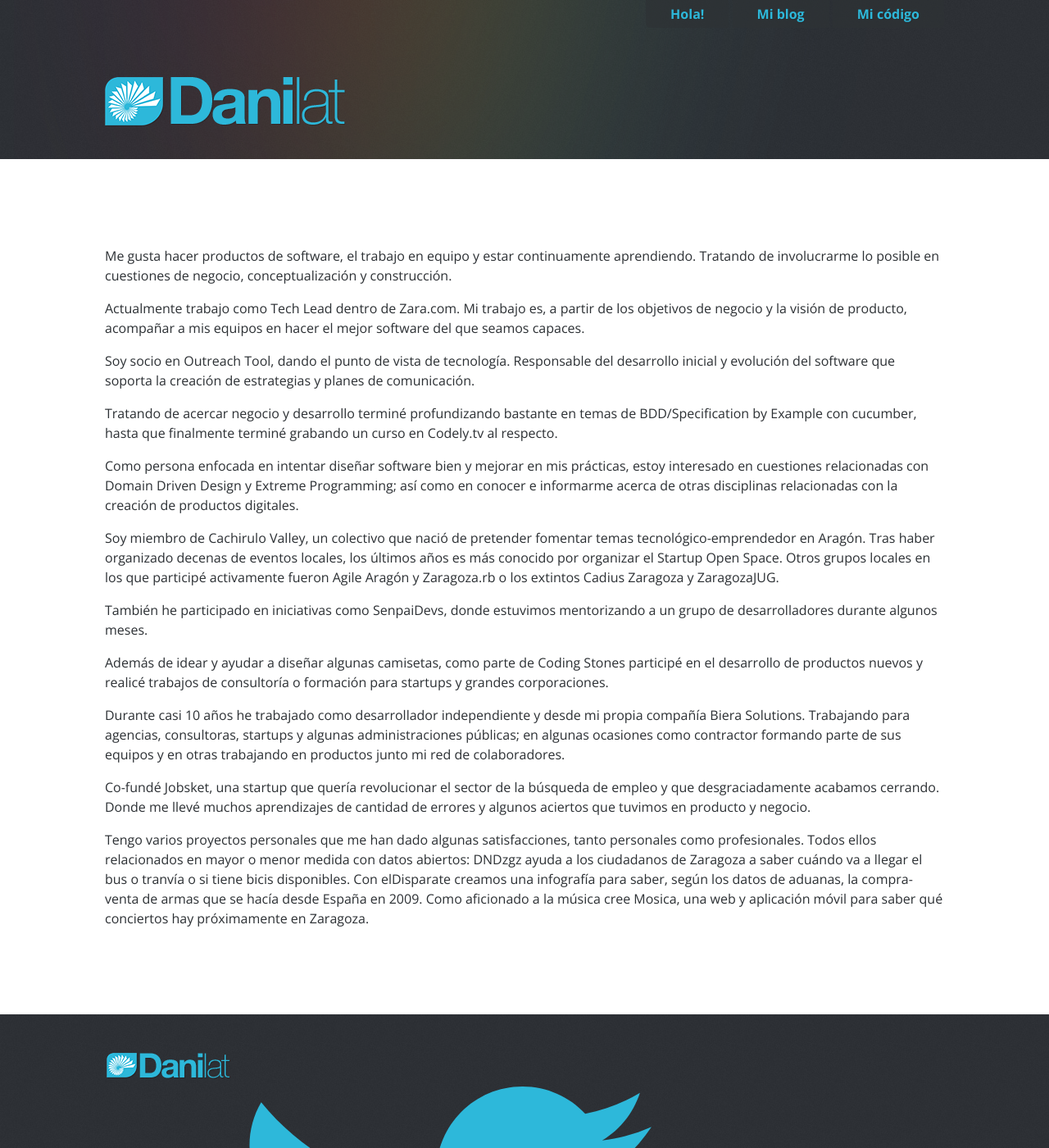
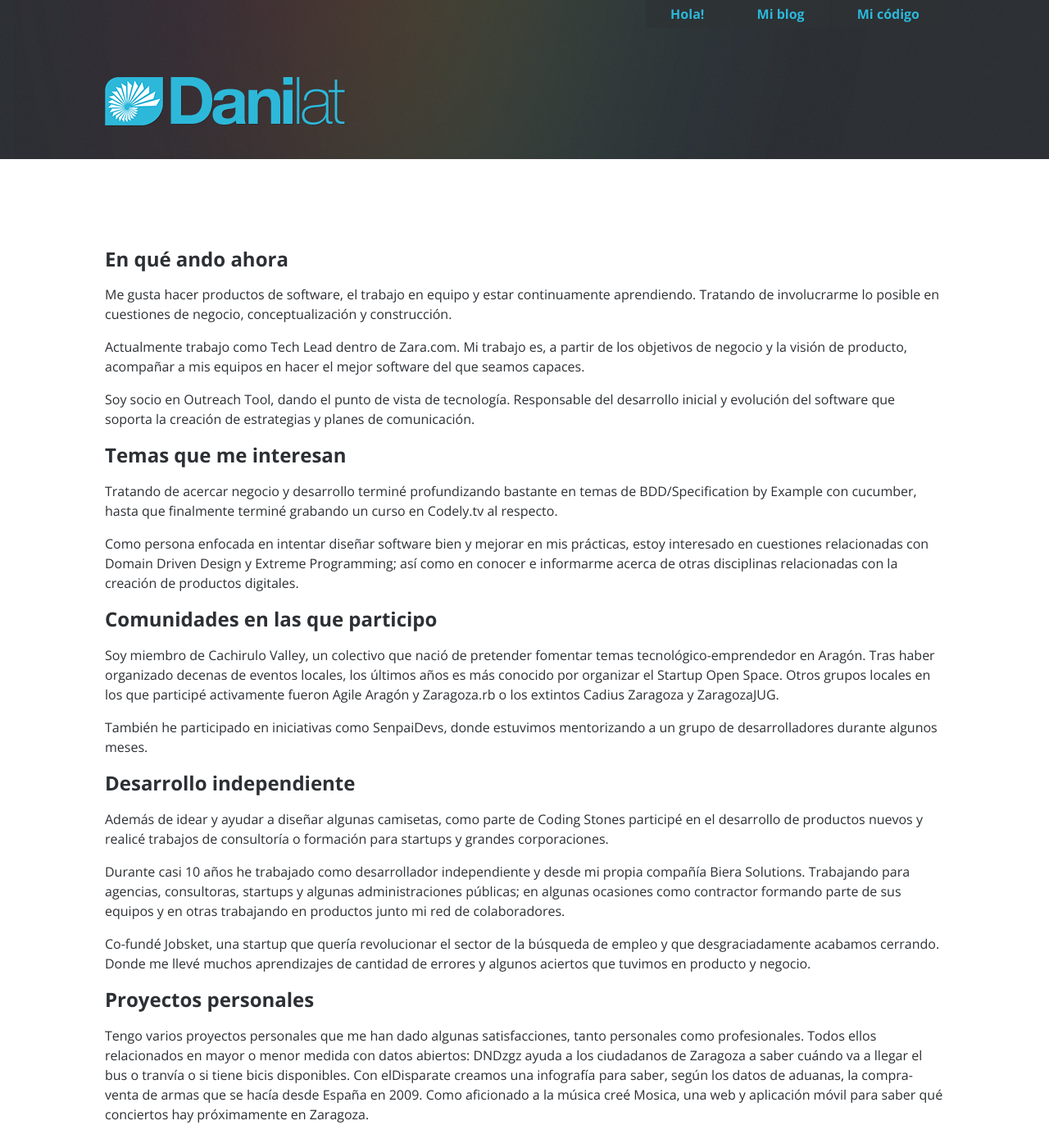
Before and after one commit to danilat/danilat.github.io, a Jekyll site: the page built from index.html, in a window 1280 px wide and 1400 px high. Shown: the whole window at 82% size. Built offline with Jekyll 4.4.1, drawn with Linux system fonts in a browser that asks for light colours; comment, search, counter and statistics services are not loaded.

Commit message:
Separación del contenido por apartados en la intro

```diff
--- a/index.html
+++ b/index.html
@@ -2,27 +2,37 @@
 layout: one_column
 ---
 
-<article class="intro">
-<p>Me gusta hacer productos de software, el trabajo en equipo y estar continuamente aprendiendo. Tratando de involucrarme lo posible en cuestiones de negocio, conceptualización y construcción.</p>
+<section class="intro">
 
-<p>Actualmente trabajo como Tech Lead dentro de Zara.com. Mi trabajo es, a partir de los objetivos de negocio y la visión de producto, acompañar a mis equipos en hacer el mejor software del que seamos capaces.</p>
+    <article>
+        <h2>En qué ando ahora</h2>
+        <p>Me gusta hacer productos de software, el trabajo en equipo y estar continuamente aprendiendo. Tratando de involucrarme lo posible en cuestiones de negocio, conceptualización y construcción.</p>
+        <p>Actualmente trabajo como Tech Lead dentro de Zara.com. Mi trabajo es, a partir de los objetivos de negocio y la visión de producto, acompañar a mis equipos en hacer el mejor software del que seamos capaces.</p>
+        <p>Soy socio en Outreach Tool, dando el punto de vista de tecnología. Responsable del desarrollo inicial y evolución del software que soporta la creación de estrategias y planes de comunicación.</p>
+    </article>
 
-<p>Soy socio en Outreach Tool, dando el punto de vista de tecnología. Responsable del desarrollo inicial y evolución del software que soporta la creación de estrategias y planes de comunicación.</p>
+    <article>
+        <h2>Temas que me interesan</h2>
+        <p>Tratando de acercar negocio y desarrollo terminé profundizando bastante en temas de BDD/Specification by Example con cucumber, hasta que finalmente terminé grabando un curso en Codely.tv al respecto.</p>
+        <p>Como persona enfocada en intentar diseñar software bien y mejorar en mis prácticas, estoy interesado en cuestiones relacionadas con Domain Driven Design y Extreme Programming; así como en conocer e informarme acerca de otras disciplinas relacionadas con la creación de productos digitales. </p>
+    </article>
 
-<p>Tratando de acercar negocio y desarrollo terminé profundizando bastante en temas de BDD/Specification by Example con cucumber, hasta que finalmente terminé grabando un curso en Codely.tv al respecto.</p>
+    <article>
+        <h2>Comunidades en las que participo</h2>
+        <p>Soy miembro de Cachirulo Valley, un colectivo que nació de pretender fomentar temas tecnológico-emprendedor en Aragón. Tras haber organizado decenas de eventos locales, los últimos años es más conocido por organizar el Startup Open Space. Otros grupos locales en los que participé activamente fueron Agile Aragón y Zaragoza.rb o los extintos Cadius Zaragoza y ZaragozaJUG.</p>
+        <p>También he participado en iniciativas como SenpaiDevs, donde estuvimos mentorizando a un grupo de desarrolladores durante algunos meses. </p>
+    </article>
 
-<p>Como persona enfocada en intentar diseñar software bien y mejorar en mis prácticas, estoy interesado en cuestiones relacionadas con Domain Driven Design y Extreme Programming; así como en conocer e informarme acerca de otras disciplinas relacionadas con la creación de productos digitales. </p>
+    <article>
+        <h2>Desarrollo independiente</h2>
+        <p>Además de idear y ayudar a diseñar algunas camisetas, como parte de Coding Stones participé en el desarrollo de productos nuevos y realicé trabajos de consultoría o formación para startups y grandes corporaciones.</p>
+        <p>Durante casi 10 años he trabajado como desarrollador independiente y desde mi propia compañía Biera Solutions. Trabajando para agencias, consultoras, startups y algunas administraciones públicas; en algunas ocasiones como contractor formando parte de sus equipos y en otras trabajando en productos junto mi red de colaboradores. </p>
+        <p>Co-fundé Jobsket, una startup que quería revolucionar el sector de la búsqueda de empleo y que desgraciadamente acabamos cerrando. Donde me llevé muchos aprendizajes de cantidad de errores y algunos aciertos que tuvimos en producto y negocio.</p>
+    </article>
 
-<p>Soy miembro de Cachirulo Valley, un colectivo que nació de pretender fomentar temas tecnológico-emprendedor en Aragón. Tras haber organizado decenas de eventos locales, los últimos años es más conocido por organizar el Startup Open Space. Otros grupos locales en los que participé activamente fueron Agile Aragón y Zaragoza.rb o los extintos Cadius Zaragoza y ZaragozaJUG.</p>
+    <article>
+        <h2>Proyectos personales</h2>
+        <p>Tengo varios proyectos personales que me han dado algunas satisfacciones, tanto personales como profesionales. Todos ellos relacionados en mayor o menor medida con datos abiertos: DNDzgz ayuda a los ciudadanos de Zaragoza a saber cuándo va a llegar el bus o tranvía o si tiene bicis disponibles. Con elDisparate creamos una infografía para saber, según los datos de aduanas, la compra-venta de armas que se hacía desde España en 2009. Como aficionado a la música creé Mosica, una web y aplicación móvil para saber qué conciertos hay próximamente en Zaragoza.</p>
+    </article>
 
-<p>También he participado en iniciativas como SenpaiDevs, donde estuvimos mentorizando a un grupo de desarrolladores durante algunos meses. </p>
-
-<p>Además de idear y ayudar a diseñar algunas camisetas, como parte de Coding Stones participé en el desarrollo de productos nuevos y realicé trabajos de consultoría o formación para startups y grandes corporaciones.</p>
-
-<p>Durante casi 10 años he trabajado como desarrollador independiente y desde mi propia compañía Biera Solutions. Trabajando para agencias, consultoras, startups y algunas administraciones públicas; en algunas ocasiones como contractor formando parte de sus equipos y en otras trabajando en productos junto mi red de colaboradores. </p>
-
-<p>Co-fundé Jobsket, una startup que quería revolucionar el sector de la búsqueda de empleo y que desgraciadamente acabamos cerrando. Donde me llevé muchos aprendizajes de cantidad de errores y algunos aciertos que tuvimos en producto y negocio.</p>
-
-<p>Tengo varios proyectos personales que me han dado algunas satisfacciones, tanto personales como profesionales. Todos ellos relacionados en mayor o menor medida con datos abiertos: DNDzgz ayuda a los ciudadanos de Zaragoza a saber cuándo va a llegar el bus o tranvía o si tiene bicis disponibles. Con elDisparate creamos una infografía para saber, según los datos de aduanas, la compra-venta de armas que se hacía desde España en 2009. Como aficionado a la música cree Mosica, una web y aplicación móvil para saber qué conciertos hay próximamente en Zaragoza.</p>
-
-</article>
+</section>
```
